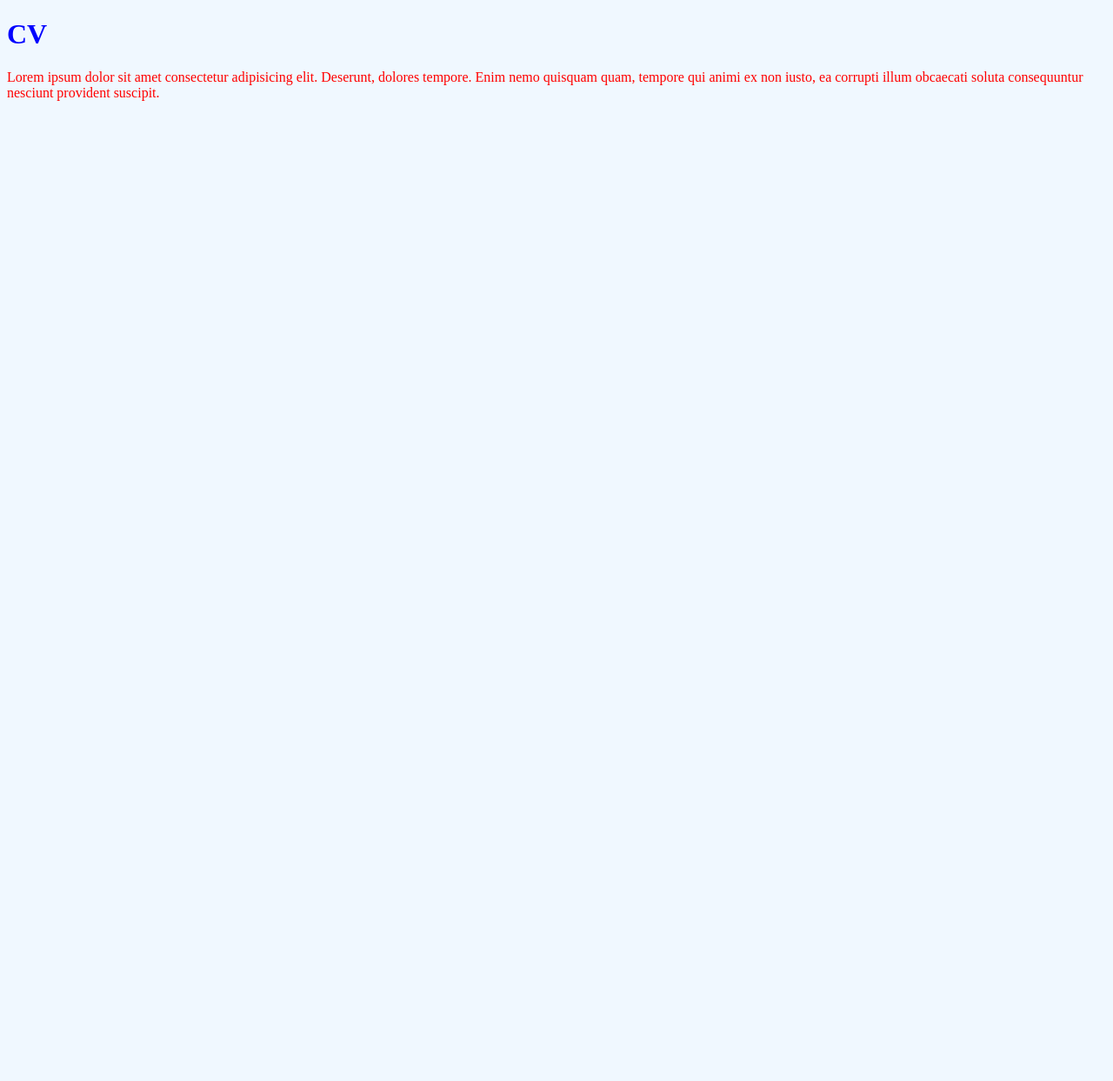
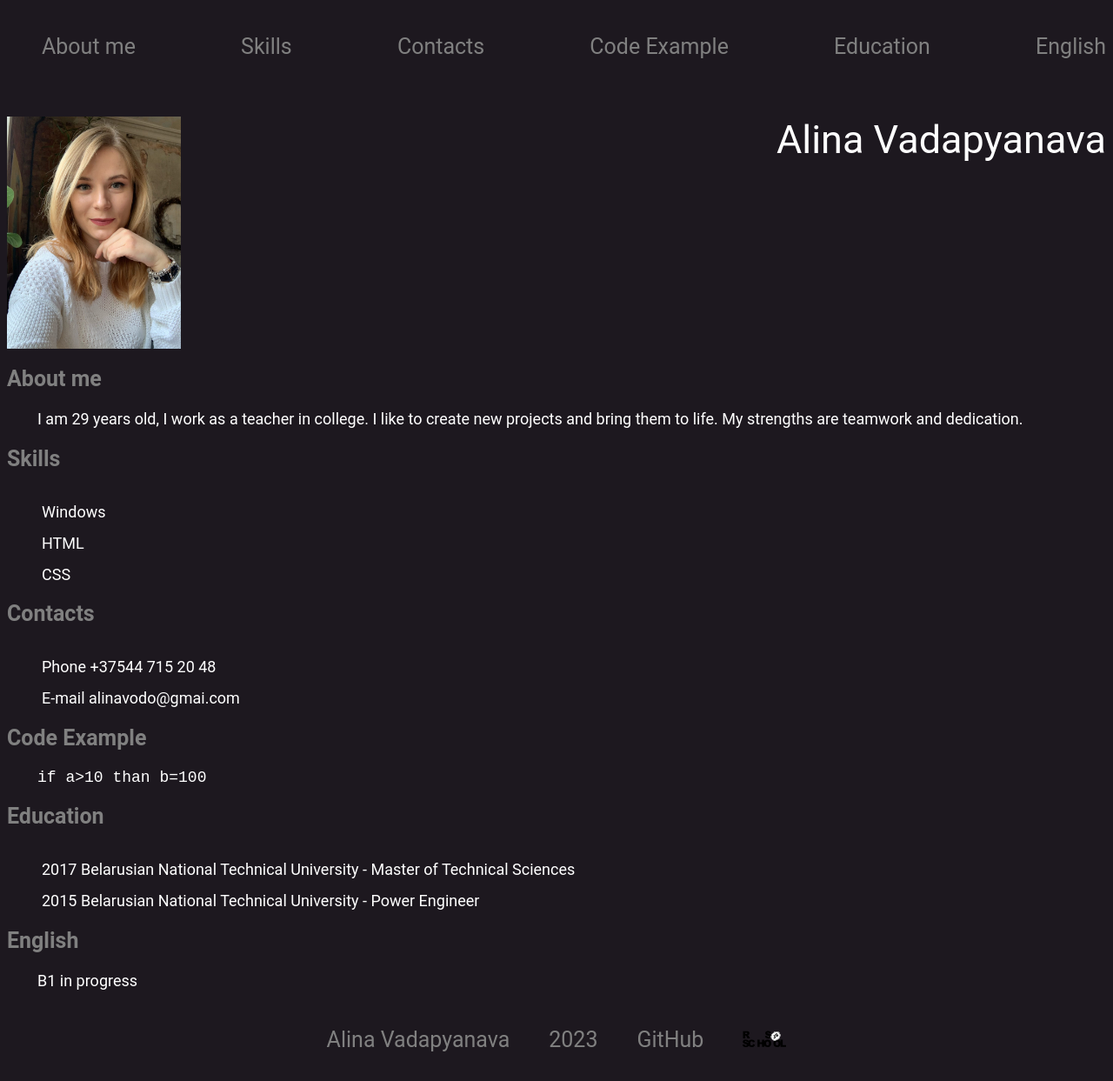
Before and after one commit to alinavodo/rsschool-cv-old-, a plain HTML site: page index.html in a window 1280 px wide. Shown: the whole page at 87% size. Before the commit the page ends 800 px from the top, so only its background shows below. Drawn offline with Linux system fonts and the light colour scheme.

Commit message:
init:cv html

```diff
--- a/index.html
+++ b/index.html
@@ -4,11 +4,68 @@
     <meta charset="UTF-8">
     <meta http-equiv="X-UA-Compatible" content="IE=edge">
     <meta name="viewport" content="width=device-width, initial-scale=1.0">
-    <title>CV Alina Vadapyanava</title>
-    <link rel="stylesheet" href="/style.css">
+    <title>CV</title>
+    <link rel="stylesheet" href="style.css">
+    <meta name="viewport" content="width=device-width, user-scalable=yes">
 </head>
 <body>
-    <h1>CV</h1>
-    <p>Lorem ipsum dolor sit amet consectetur adipisicing elit. Deserunt, dolores tempore. Enim nemo quisquam quam, tempore qui animi ex non iusto, ea corrupti illum obcaecati soluta consequuntur nesciunt provident suscipit.</p>
+    <header>
+        <div class="container">
+            <nav>
+                <ul class="menu">
+                    <li><a href="#About_me">About me</a></li>
+                    <li><a href="#Skills">Skills</a></li>
+                    <li><a href="#Contacts">Contacts</a></li>
+                    <li><a href="#Code_Example">Code Example</a></li>
+                    <li><a href="#Education">Education</a></li>
+                    <li><a href="#English">English</a></li>
+                </ul>
+            </nav>
+            <div class="name">
+                <img src="/assets/img/ava.jpg" alt="ava" width="200">
+                <span >Alina Vadapyanava</span>
+            </div>
+        </div>
+    </header>
+    <main>
+        <div class="container">
+        <h2 id="About_me">About me</h2>
+        <p class="text">I am 29 years old, I work as a teacher in college.
+            I like to create new projects and bring them to life.
+            My strengths are teamwork and dedication.</p>
+        <h2 id="Skills">Skills</h2>
+        <ul>
+            <li>Windows</li>
+            <li>HTML</li>
+            <li>CSS</li>
+        </ul>
+        <h2 id="Contacts">Contacts</h2>
+            <ul>
+                <li>Phone +37544 715 20 48</li>
+                <li>E-mail alinavodo@gmai.com</li>
+            </ul>
+        <h2 id="Code_Example">Code Example</h2>
+            <code class="cod">
+                <span >
+
+                    if a>10 than b=100
+                </span>
+            </code>
+        <h2 id="Education">Education</h2>
+        <ul>
+            <li>2017 Belarusian National Technical University - Master of Technical Sciences</li>
+            <li>2015 Belarusian National Technical University - Power Engineer</li>
+        </ul>
+        <h2 id="English">English</h2>
+        <p class="text">B1 in progress</p>
+    </div>
+    </main>
+    <footer class="footer">
+        <p>Alina Vadapyanava</p>
+        <p>2023</p>
+        <p><a href="https://github.com/alinavodo">GitHub</a></p>
+        <p><a href="https://rs.school/js/"><img src="assets/img/rs_school_js.svg" alt="school" width="50"></a></p>
+
+    </footer>
 </body>
 </html>
--- a/style.css
+++ b/style.css
@@ -1,11 +1,105 @@
-body{
-    background-color: aliceblue;
+* {
+    box-sizing: border-box;
 }
 
-p{
-    color: red;
+html {
+    scroll-behavior: smooth;
 }
 
-h1{
-    color: blue;
+body {
+    background-color: #1d181f;
+    color: white;
+    font-family: 'Roboto', sans-serif;
+    display: flex;
+    flex-direction: column;
+    justify-content: space-between;
 }
+
+.container {
+    max-width: 1440px;
+    margin: 0 auto;
+}
+
+.menu{
+    display: flex;
+    justify-content: space-between;
+    align-items: center;
+    list-style: none;
+    padding-bottom: 15px;
+}
+
+.name{
+    font-size: 45px;
+    display: flex;
+    justify-content: space-between;
+    padding-top: 35px;
+}
+
+h2{
+    color: gray;
+    font-size: 25px;
+}
+
+.text{
+    font-size: 18px;
+    padding-left: 35px;
+}
+
+.cod{
+    font-size: 18px;
+    margin-left: 35px;
+}
+
+a{
+    text-decoration: none;
+    color: gray;
+    transition: color 0.5s;
+    font-size: 25px;
+}
+
+a:hover {
+    color: whitesmoke;
+}
+
+li{
+    list-style: none;
+    padding-top: 15px;
+    font-size: 18px;
+}
+
+.footer{
+    display: flex;
+    flex-direction: row;
+    justify-content:center;
+    gap: 45px;
+    text-decoration: none;
+    color: gray;
+    transition: color 0.5s;
+    font-size: 25px;
+}
+
+
+ /*   .container {
+    max-width: 1440px;
+    margin: 0 auto;
+    }
+    body {
+        background-color: bisque;
+    }
+    h1{
+        color: slateblue;
+        text-align: center;
+    }
+    h2{
+        color: blueviolet;
+        text-align: center;
+    }
+    header {
+        background-color: aquamarine;
+        text-align: left;
+    }
+
+    footer {
+        background-color: aqua;
+        text-align: center;
+    }*/
```
Also changed, not shown: assets/img/ava.jpg (added), assets/img/favicon.ico (added), assets/img/rs_school_js.svg (added).
